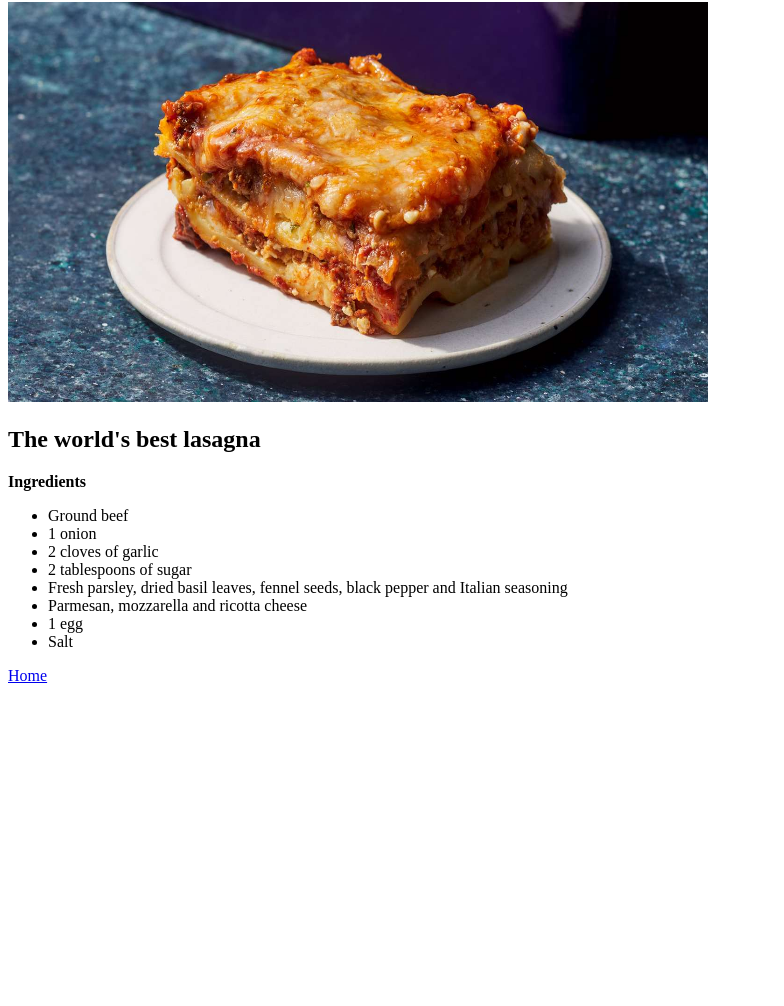
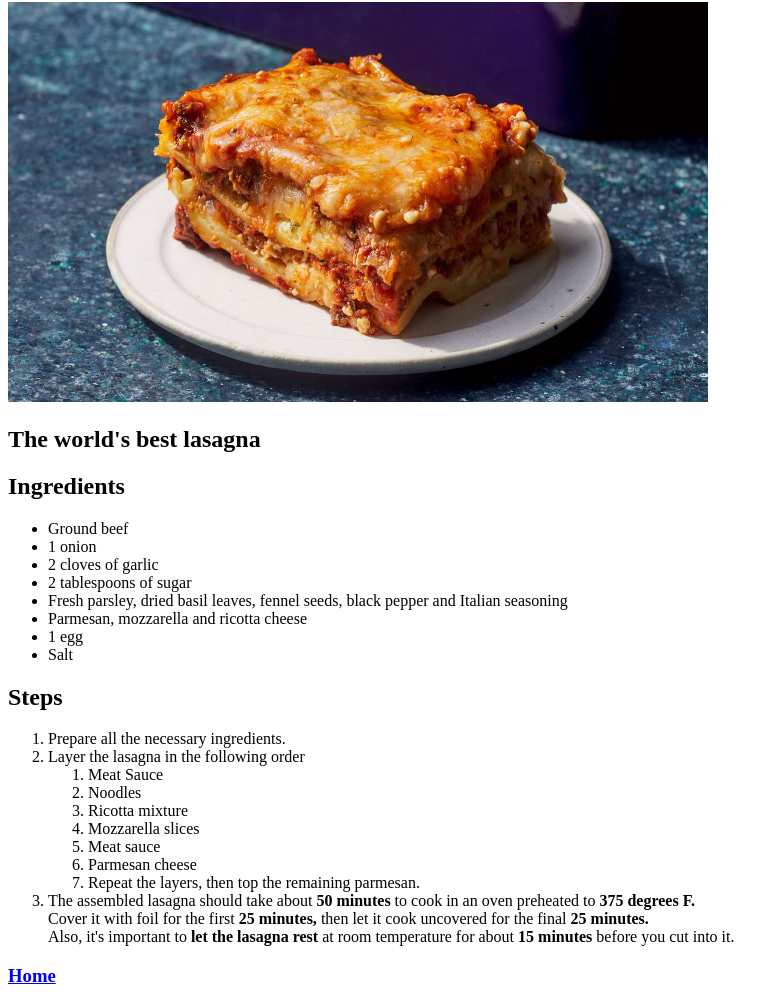
Before and after one commit to siokalau/TheOdinProject, a plain HTML site: page projects/odin-recipes/recipes/lasagna.html in a window 1280 px wide. Shown: the part 78-1084 px from the top of the page, without its empty margins (0-784 px from the left). Before the commit the page ends 800 px from the top, so only its background shows below. Drawn offline with Linux system fonts and the light colour scheme.

Commit message:
Added steps of preparation and polished the rest Finished the project

```diff
--- a/projects/odin-recipes/recipes/lasagna.html
+++ b/projects/odin-recipes/recipes/lasagna.html
@@ -11,7 +11,7 @@
         <img src="../images/lasagna.jpg" alt="Lasagna on a platter" width="700" height="400">
         <h2>The world's best lasagna</h2>
 
-        <p><strong>Ingredients</strong></p>
+        <h2>Ingredients</h2>
         <ul>
             <li>Ground beef</li>
             <li>1 onion</li>
@@ -23,7 +23,25 @@
             <li>Salt</li>
         </ul>
 
-        <p><a href="../index.html">Home</a></p>
+        <h2>Steps</h2>
+        <ol>
+            <li>Prepare all the necessary ingredients.</li>
+            <li>Layer the lasagna in the following order</li>
+            <ol>
+                <li>Meat Sauce</li>
+                <li>Noodles</li>
+                <li>Ricotta mixture</li>
+                <li>Mozzarella slices</li>
+                <li>Meat sauce</li>
+                <li>Parmesan cheese</li>
+                <li>Repeat the layers, then top the remaining parmesan.</li>
+            </ol>
+            <li>The assembled lasagna should take about <strong>50 minutes</strong> to cook in an oven preheated to <strong>375 degrees F.</strong> <br>
+                Cover it with foil for the first <strong>25 minutes,</strong> then let it cook uncovered for the final <strong>25 minutes.</strong><br>
+                Also, it's important to <strong>let the lasagna rest</strong> at room temperature for about <strong>15 minutes</strong> before you cut into it.</li>
+        </ol>
+
+        <h3><a href="../index.html">Home</a></h3>
     </body>
 
 </html>
```
Also changed, not shown: projects/odin-recipes/index.html (+3 -3 lines), projects/odin-recipes/recipes/brownie.html (+10 -2 lines), projects/odin-recipes/recipes/steak.html (+10 -1 lines).
